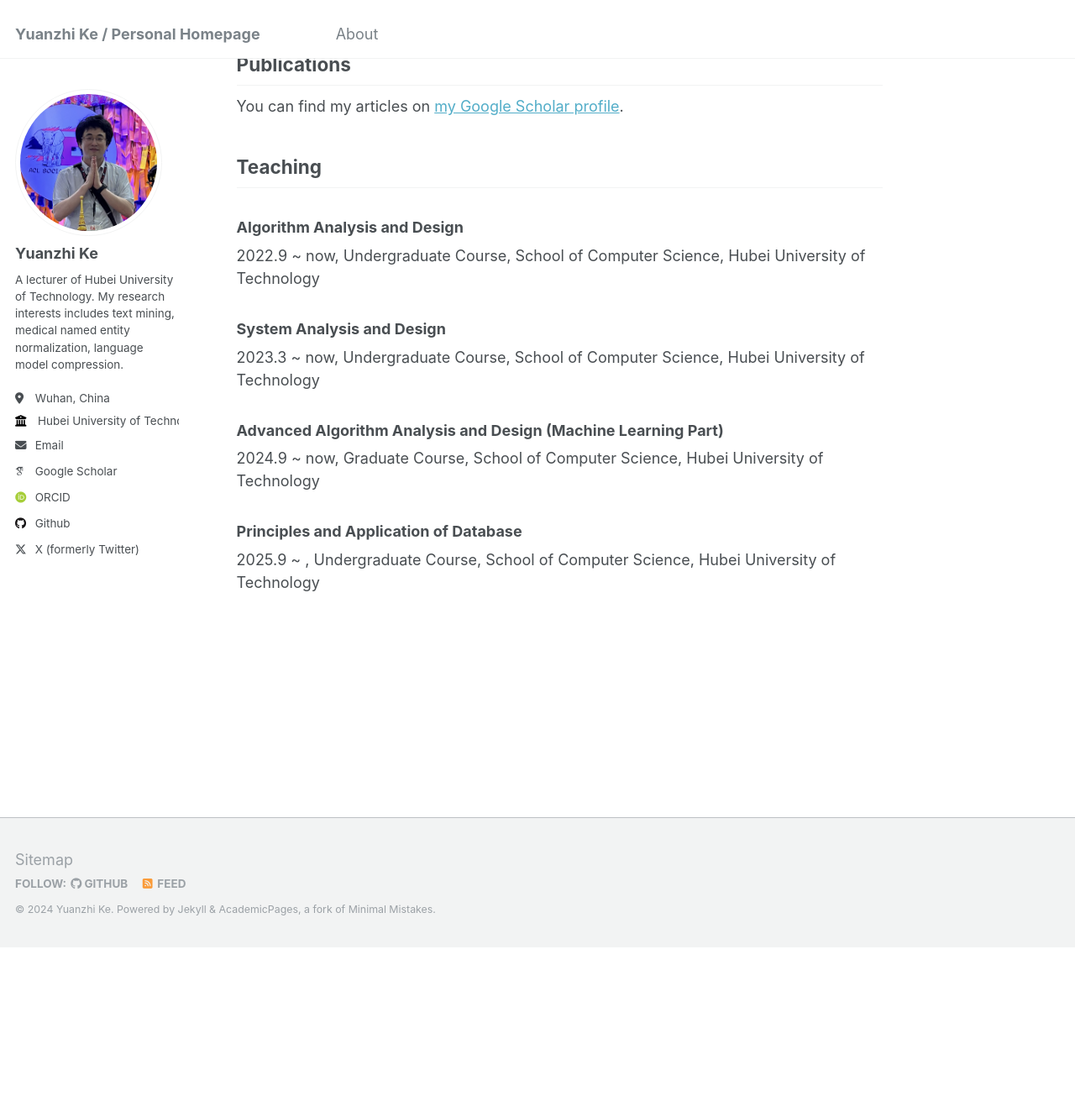
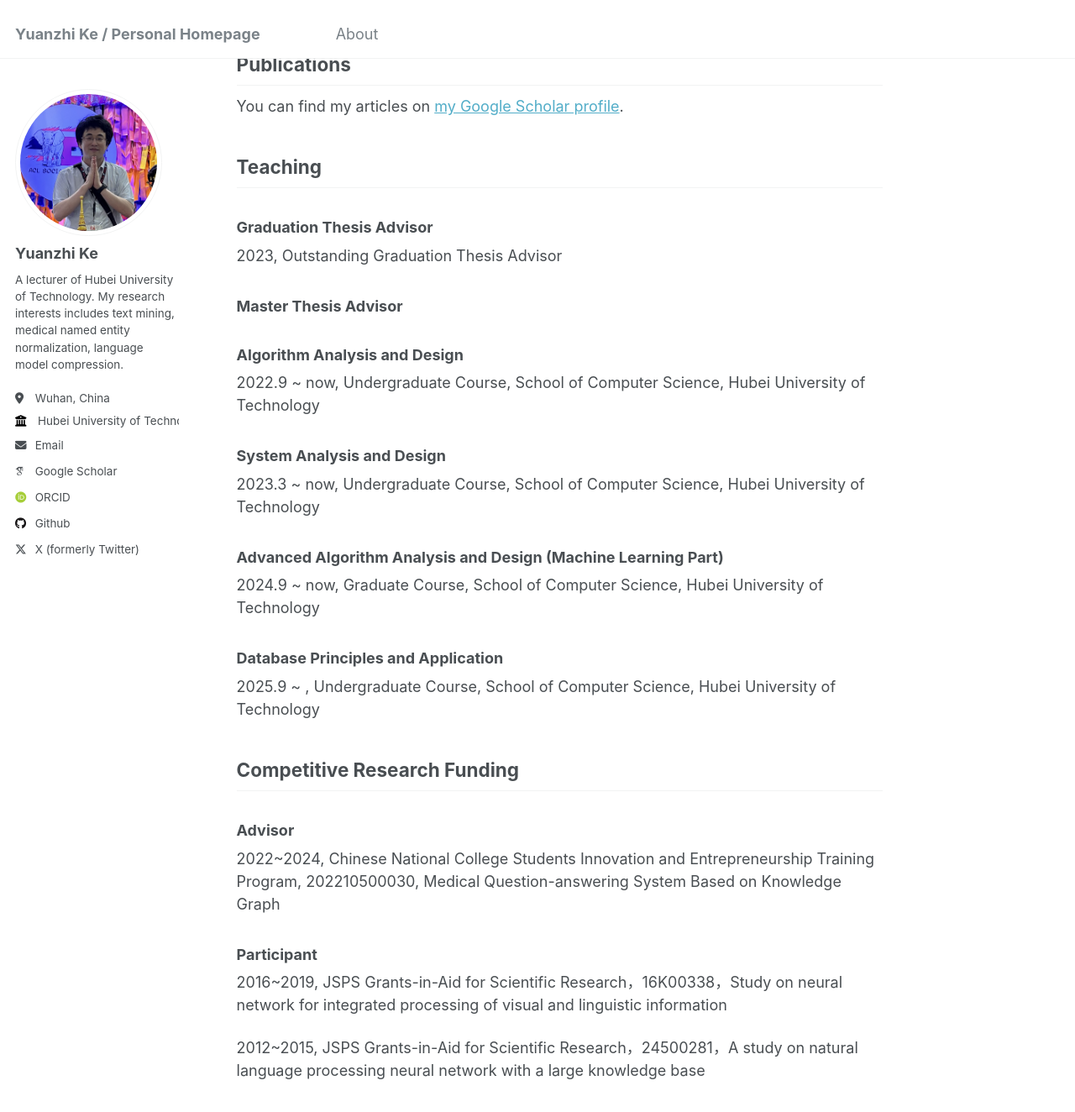
Before and after one commit to yuanzhiKe/yuanzhike.github.io, a Jekyll site: the page built from _pages/about.md, in a window 1280 px wide and 1400 px high, scrolled down 361 px. Shown: the top 1324 px of the window at 84% size. Built offline with Jekyll 4.4.1, drawn with Linux system fonts in a browser that asks for light colours; some web fonts are replaced; before the commit the page ends 1490 px from its top, so only the background shows below that.

Commit message:
Update about

```diff
--- a/_pages/about.md
+++ b/_pages/about.md
@@ -17,6 +17,12 @@ You can find my articles on [my Google Scholar profile](https://scholar.google.c
 
 ## Teaching
 
+### Graduation Thesis Advisor
+
+2023, Outstanding Graduation Thesis Advisor
+
+### Master Thesis Advisor
+
 ### Algorithm Analysis and Design
 
 2022.9 ~ now, Undergraduate Course, School of Computer Science, Hubei University of Technology
@@ -29,6 +35,18 @@ You can find my articles on [my Google Scholar profile](https://scholar.google.c
 
 2024.9 ~ now, Graduate Course, School of Computer Science, Hubei University of Technology
 
-### Principles and Application of Database
+### Database Principles and Application
 
 2025.9 ~ , Undergraduate Course, School of Computer Science, Hubei University of Technology
+
+## Competitive Research Funding
+
+### Advisor
+
+2022~2024, Chinese National College Students Innovation and Entrepreneurship Training Program, 202210500030, Medical Question-answering System Based on Knowledge Graph
+
+### Participant
+
+2016~2019, JSPS Grants-in-Aid for Scientific Research，16K00338，Study on neural network for integrated processing of visual and linguistic information
+
+2012~2015, JSPS Grants-in-Aid for Scientific Research，24500281，A study on natural language processing neural network with a large knowledge base
```
